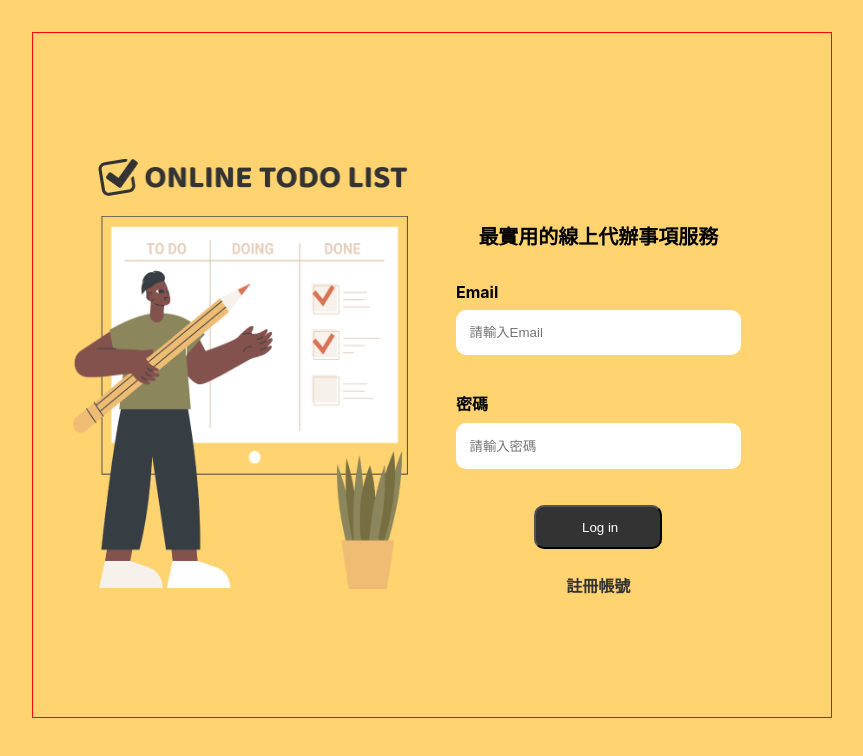
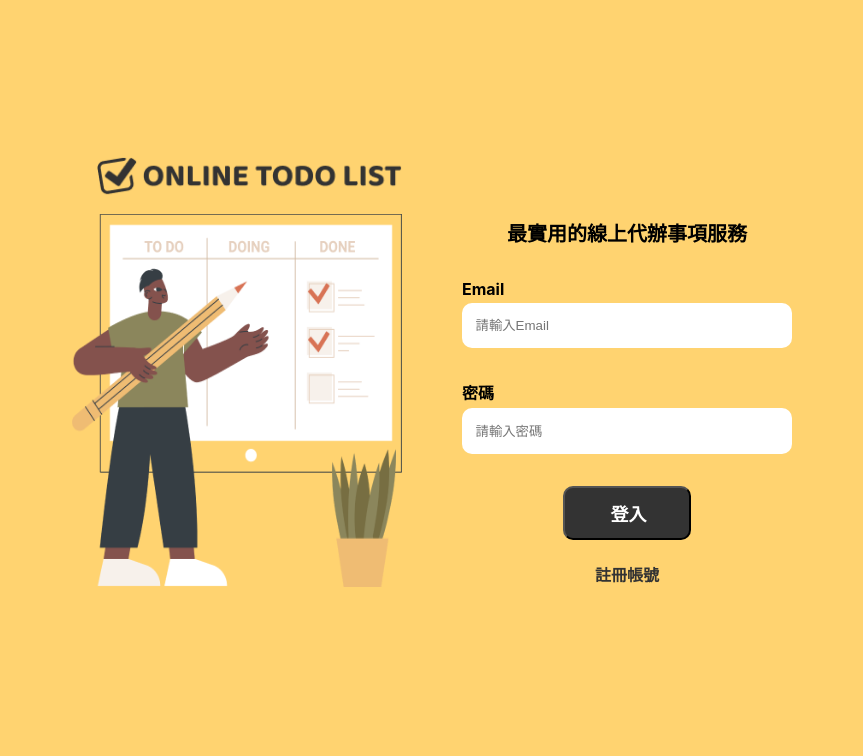
Before and after one commit to subarashii-huch09/ReactStudy-TodoList-Lv2, a React (Create React App) app: page /#/ in a window 1280 px wide. Shown: the top 756 px of the page, without its empty margins (208-1071 px from the left). Built offline with nearby package versions, Linux system fonts and the light colour scheme.

Commit message:
add classes

```diff
--- a/src/components/Login.js
+++ b/src/components/Login.js
@@ -2,7 +2,7 @@ import React from "react";
 import { useForm } from "react-hook-form";
 import {Link} from "react-router-dom"
 import Side from "./Side";
-import styles from "./Login.module.css";
+import styles from "./LoginSignUp.module.css";
 
 const Login = () => {
   const {
@@ -16,28 +16,26 @@ const Login = () => {
     <div className={styles.container}>
       <Side />
       <div>
-        <form className={styles.form} onSubmit={handleSubmit(onSubmit)}>
-          <h2 className={styles.loginTitle}>最實用的線上代辦事項服務</h2>
+        <form className={`${styles.form} ${styles.loginForm}`} onSubmit={handleSubmit(onSubmit)}>
+          <h2 className={styles.formTitle}>最實用的線上代辦事項服務</h2>
           <div className={styles.formControl}>
-            <label className={styles.formControlLabel} for="email">
+            <label className={styles.formControlLabel} htmlFor="email">
               Email
             </label>
             <input
               className={styles.formControlInput}
               id="email"
               name="email"
-              type="text"
               placeholder="請輸入Email"
               {...register("Email", {
-                required: true,
-                pattern: /^\S+@\S+$/i,
-                message: "此欄位不可留空",
+                required: { value: true, message: "此欄位必填寫" },
+                pattern: { value: /^\S+@\S+$/i, message: "不符合 Email 規則" },
               })}
             />
             <span>{errors.email?.message}</span>
           </div>
           <div className={styles.formControl}>
-            <label className={styles.formControlLabel} for="password">
+            <label className={styles.formControlLabel} htmlFor="password">
               密碼
             </label>
             <input
@@ -46,20 +44,19 @@ const Login = () => {
               id="password"
               type="password"
               placeholder="請輸入密碼"
-              {...register("密碼", {
-                required: true,
-                maxLength: 80,
-                message: "此欄位不可留空",
+              {...register("password", {
+                required: { value: true, message: "此欄位必填寫" },
+                minLength: { value: 8, message: "密碼至少為 8 碼" },
               })}
             />
             <span>{errors.password?.message}</span>
           </div>
           <input
-            className={styles.formControlSubmit}
+            className={styles.formControlSubmitBtn}
             type="submit"
-            value="Log in"
+            value="登入"
           />
-          <Link className={styles.formControl_btnLink} to="/signUp">
+          <Link className={styles.formControlBtnLink} to="/signUp">
             註冊帳號
           </Link>
         </form>
```
